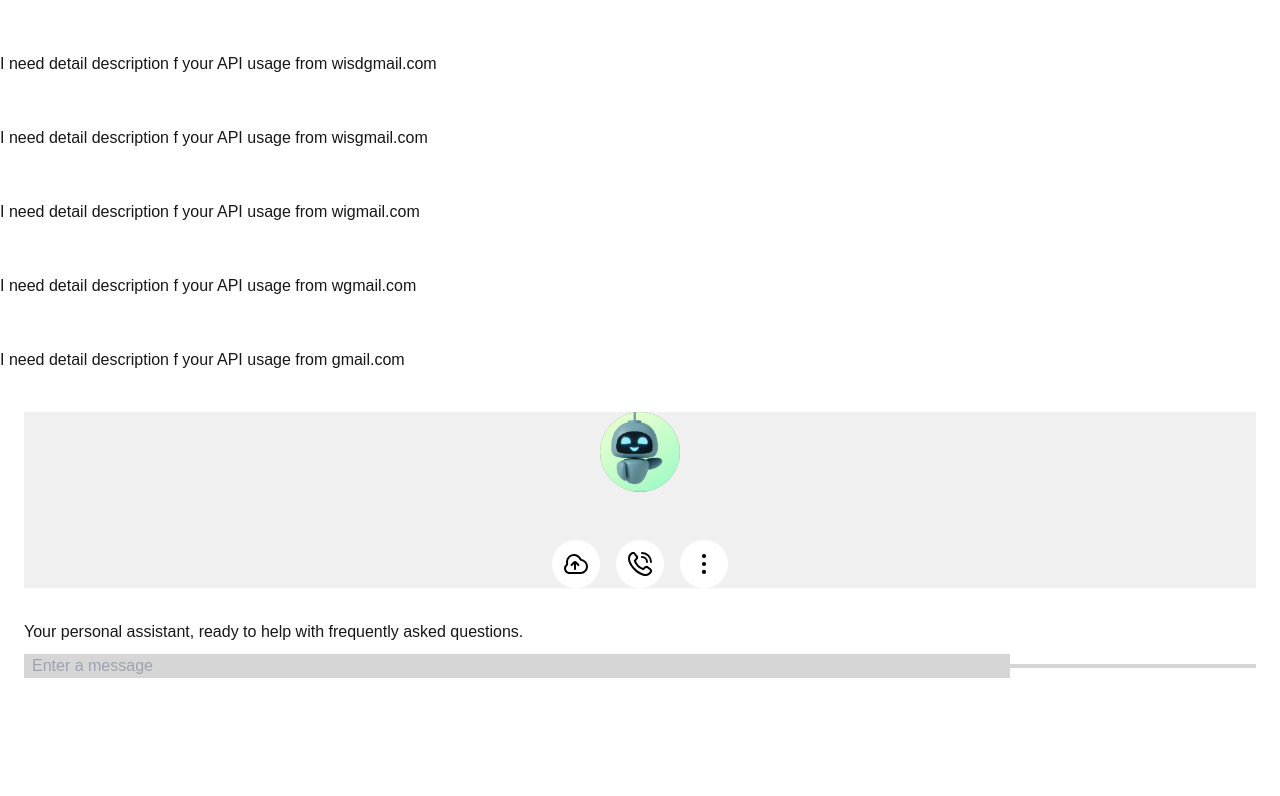
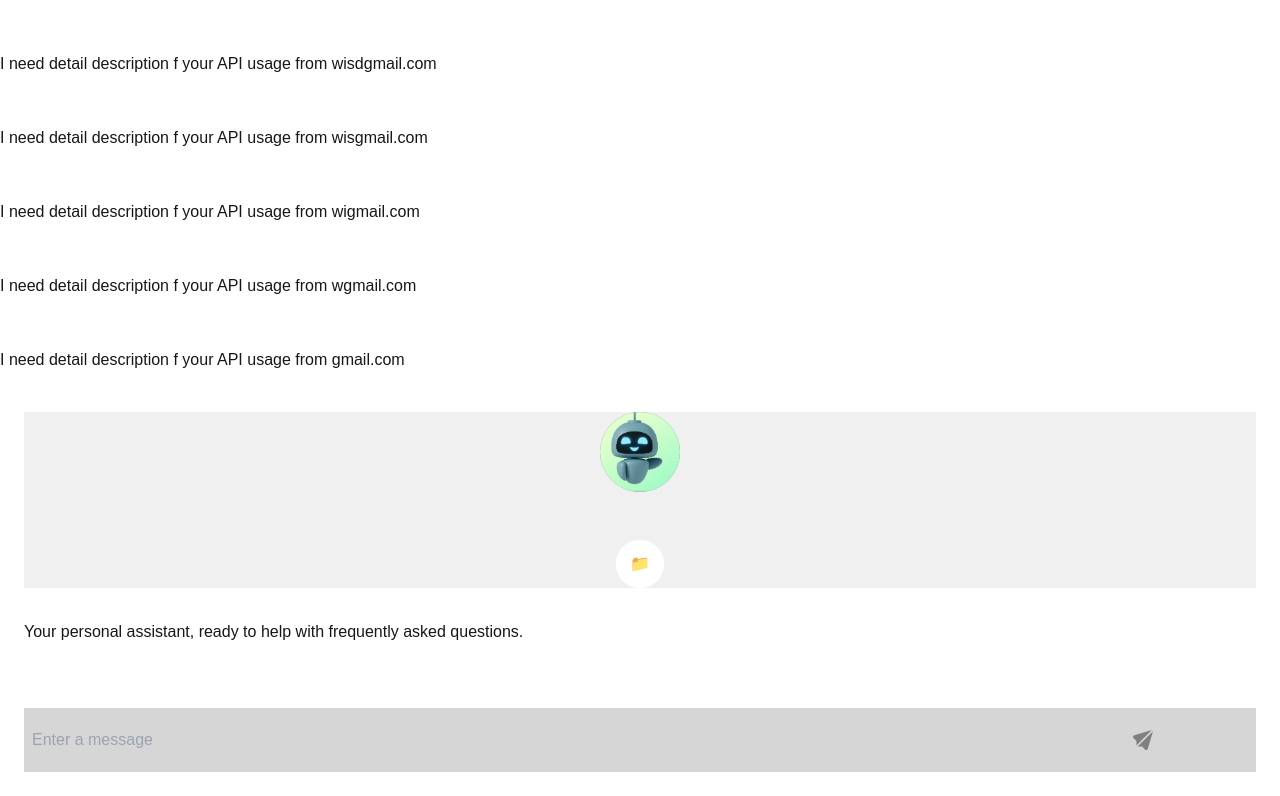
Before and after one commit to wisdom6715/Evana, a Next.js app: page /dashboard/home in a window 1280 px wide. Shown: the part 1540-2336 px from the top of the page. Before the commit the page ends 2232 px from the top, so only its background shows below. Built offline with nearby package versions, Linux system fonts and the light colour scheme.

Commit message:
moving to developement of floating button on other repo

```diff
--- a/src/_components/ChatComponent.tsx
+++ b/src/_components/ChatComponent.tsx
@@ -1,53 +1,157 @@
 'use client'
-import React from 'react'
+import React, { useState, useRef, useEffect } from 'react'
 import styles from '@/_components/styles/chatStyle.module.css'
 import Image from 'next/image'
 import ChatbotIMage from '@/app/assets/images/chatbot.jpeg'
+import useCustomerServiceAI from '@/services/useCustomerServiceAI'
 
-const chatComponent = () => {
-  return (
-    <>
+const ChatComponent = () => {
+    const {
+        status,
+        qaStatus,
+        messages,
+        emailPromptVisible,
+        currentQuery,
+        handleFileUpload,
+        handleQuerySubmit,
+        handleEmailSubmit,
+        setEmail,
+        setCurrentQuery
+    } = useCustomerServiceAI()
+
+    const [userQuery, setUserQuery] = useState('');
+    const [emailInput, setEmailInput] = useState('');
+    const messagesEndRef = useRef<null | HTMLDivElement>(null);
+    const fileInputRef = useRef<HTMLInputElement>(null);
+
+    const handleFileChange = (e: React.ChangeEvent<HTMLInputElement>) => {
+        const file = e.target.files ? e.target.files[0] : null;
+        if (file) {
+            handleFileUpload(file);
+        }
+    };
+
+    const handleQueryInputChange = (e: React.ChangeEvent<HTMLInputElement>) => {
+        setUserQuery(e.target.value);
+    };
+
+    const handleEmailInputChange = (e: React.ChangeEvent<HTMLInputElement>) => {
+        setEmailInput(e.target.value);
+    };
+
+    const handleFormSubmit = (e: React.FormEvent) => {
+        e.preventDefault();
+        if (userQuery.trim()) {
+            handleQuerySubmit(userQuery);
+            setUserQuery(''); // Clear input after submitting
+        }
+    };
+
+    const handleEmailSubmission = (e: React.FormEvent) => {
+        e.preventDefault();
+        if (emailInput.trim()) {
+            handleEmailSubmit(emailInput);
+            setEmailInput('');
+        }
+    };
+
+    // Scroll to bottom whenever messages change
+    useEffect(() => {
+        messagesEndRef.current?.scrollIntoView({ behavior: "smooth" });
+    }, [messages]);
+
+    return (
         <div className={styles.generalContainer}>
             <div className={styles.botContainer}>
                 <div className={styles.chatbotImageContainer}>
-                    <Image className={styles.chatbotImage} alt='Chatbot icon' src={ChatbotIMage}/>
+                    <Image className={styles.chatbotImage} alt="Chatbot icon" src={ChatbotIMage} />
                 </div>
                 <div className={styles.iconsContainer}>
                     <div className={styles.icon}>
-                        <svg xmlns="http://www.w3.org/2000/svg" id="Layer_1" data-name="Layer 1" viewBox="0 0 24 24" width="24" height="24" fill='black'>
-                            <path d="M17.974,7.146c-.331-.066-.602-.273-.742-.569-1.55-3.271-5.143-5.1-8.734-4.438-3.272,.6-5.837,3.212-6.384,6.501-.162,.971-.15,1.943,.033,2.89,.06,.309-.073,.653-.346,.901-1.145,1.041-1.801,2.524-1.801,4.07,0,3.032,2.467,5.5,5.5,5.5h11c4.136,0,7.5-3.364,7.5-7.5,0-3.565-2.534-6.658-6.026-7.354Zm-1.474,12.854H5.5c-1.93,0-3.5-1.57-3.5-3.5,0-.983,.418-1.928,1.146-2.59,.786-.715,1.155-1.773,.963-2.763-.138-.712-.146-1.445-.024-2.181,.403-2.422,2.365-4.421,4.771-4.862,.385-.07,.768-.104,1.146-.104,2.312,0,4.405,1.289,5.422,3.434,.413,.872,1.2,1.482,2.158,1.673,2.56,.511,4.417,2.779,4.417,5.394,0,3.032-2.468,5.5-5.5,5.5Zm-1.379-7.707c.391,.391,.391,1.023,0,1.414-.195,.195-.451,.293-.707,.293s-.512-.098-.707-.293l-1.707-1.707v5c0,.553-.448,1-1,1s-1-.447-1-1v-5l-1.707,1.707c-.391,.391-1.023,.391-1.414,0s-.391-1.023,0-1.414l2.707-2.707c.386-.386,.893-.58,1.4-.583l.014-.003,.014,.003c.508,.003,1.014,.197,1.4,.583l2.707,2.707Z"/>
-                        </svg>
-                    </div>
-                    <div className={styles.icon}>
-                        <svg xmlns="http://www.w3.org/2000/svg" id="Layer_1" data-name="Layer 1" viewBox="0 0 24 24" width="24" height="24" fill='black'>
-                            <path d="M13,1a1,1,0,0,1,1-1A10.011,10.011,0,0,1,24,10a1,1,0,0,1-2,0,8.009,8.009,0,0,0-8-8A1,1,0,0,1,13,1Zm1,5a4,4,0,0,1,4,4,1,1,0,0,0,2,0,6.006,6.006,0,0,0-6-6,1,1,0,0,0,0,2Zm9.093,10.739a3.1,3.1,0,0,1,0,4.378l-.91,1.049c-8.19,7.841-28.12-12.084-20.4-20.3l1.15-1A3.081,3.081,0,0,1,7.26.906c.031.031,1.884,2.438,1.884,2.438a3.1,3.1,0,0,1-.007,4.282L7.979,9.082a12.781,12.781,0,0,0,6.931,6.945l1.465-1.165a3.1,3.1,0,0,1,4.281-.006S23.062,16.708,23.093,16.739Zm-1.376,1.454s-2.393-1.841-2.424-1.872a1.1,1.1,0,0,0-1.549,0c-.027.028-2.044,1.635-2.044,1.635a1,1,0,0,1-.979.152A15.009,15.009,0,0,1,5.9,9.3a1,1,0,0,1,.145-1S7.652,6.282,7.679,6.256a1.1,1.1,0,0,0,0-1.549c-.031-.03-1.872-2.425-1.872-2.425a1.1,1.1,0,0,0-1.51.039l-1.15,1C-2.495,10.105,14.776,26.418,20.721,20.8l.911-1.05A1.121,1.121,0,0,0,21.717,18.193Z"/>
-                        </svg>
-                    </div>
-                    <div className={styles.icon}>
-                    <svg xmlns="http://www.w3.org/2000/svg" version="1.1" id="Capa_1" viewBox="0 0 512 512" width="20" height="20">
-                        <g>
-                            <circle cx="256" cy="53.333" r="53.333" />
-                            <circle cx="256" cy="256" r="53.333" />
-                            <circle cx="256" cy="458.667" r="53.333" />
-                        </g>
-                    </svg>
+                        <input
+                            ref={fileInputRef}
+                            type="file"
+                            id="fileInput"
+                            accept=".csv,.pdf,.txt"
+                            style={{ display: 'none' }}
+                            onChange={handleFileChange}
+                        />
+                        <div
+                            className={styles.icon}
+                            onClick={() => fileInputRef.current?.click()}
+                        >
+                            📁
+                        </div>
                     </div>
                 </div>
             </div>
 
-            <div className={styles.chatContainer}>
-                <p className='text-center'>Your personal assistant, ready to help with frequently asked questions.</p>
-                <div className={styles.inputContainer}>
-                    <input type="text"  placeholder='Enter a message' className={styles.input}/>
-                    <div>
-                        <div></div>
-                        <div></div>
+            <div className='mb-3'>
+                <p className="text-center">Your personal assistant, ready to help with frequently asked questions.</p>
+            </div>
+
+            <div className={styles.messagesContainer}>
+                {messages.map((message, index) => (
+                    <div
+                        key={index}
+                        className={`
+                            ${styles.messageItem}
+                            ${message.type === 'user' ? styles.userMessage : styles.aiMessage}
+                        `}
+                    >
+                        {message.text}
                     </div>
+                ))}
+                <div ref={messagesEndRef} />
+            </div>
+
+            {/* Email Prompt */}
+            {emailPromptVisible && (
+                <div className={styles.emailPrompt}>
+                    <p>Our AI needs more context to answer your question. Please provide your email for our Customer to get back to you:</p>
+                    <form onSubmit={handleEmailSubmission} className={styles.queryFormContainer}>
+                        <input
+                            className='h-9 bg-white border border-gray-300 w-[80%]'
+                            type="email"
+                            value={emailInput}
+                            onChange={handleEmailInputChange}
+                            placeholder="Enter your email"
+                            required
+                        />
+                        <svg type="submit" xmlns="http://www.w3.org/2000/svg" id="Layer_1" data-name="Layer 1" viewBox="0 0 24 24" width="20" height="20" fill='grey'>
+                            <path d="M5.521,19.9h5.322l3.519,3.515a2.035,2.035,0,0,0,1.443.6,2.1,2.1,0,0,0,.523-.067,2.026,2.026,0,0,0,1.454-1.414L23.989,1.425Z"/><path d="M4.087,18.5,22.572.012,1.478,6.233a2.048,2.048,0,0,0-.886,3.42l3.495,3.492Z"/>
+                        </svg>
+                    </form>
                 </div>
+            )}
+
+
+
+            <div className={styles.mainInputContainer}>
+                <form className={styles.inputContainer} onSubmit={handleFormSubmit}>
+                    <input
+                        type="text"
+                        value={userQuery}
+                        onChange={handleQueryInputChange}
+                        placeholder="Enter a message"
+                        className={styles.input}
+                    />
+                    <div className={styles.sendButtonContainer}>
+                        <svg className={styles.sendButton} type="submit" xmlns="http://www.w3.org/2000/svg" id="Layer_1" data-name="Layer 1" viewBox="0 0 24 24" width="20" height="20" fill='grey'>
+                            <path d="M5.521,19.9h5.322l3.519,3.515a2.035,2.035,0,0,0,1.443.6,2.1,2.1,0,0,0,.523-.067,2.026,2.026,0,0,0,1.454-1.414L23.989,1.425Z"/><path d="M4.087,18.5,22.572.012,1.478,6.233a2.048,2.048,0,0,0-.886,3.42l3.495,3.492Z"/>
+                        </svg>
+                    </div>
+                </form>
             </div>
         </div>
-    </>
-  )
+    )
 }
 
-export default chatComponent
+export default ChatComponent;
+
+
+// <div className={styles.chatContainer}>
+// {/* Status Messages */}
+// {/* {status && <div className={`${styles.message} ${styles.botMessage}`}>{status}</div>} */}
+// {qaStatus && <div className={`${styles.message} ${styles.userMessage}`}>{qaStatus}</div>}
+// </div>
--- a/src/_components/styles/chatStyle.module.css
+++ b/src/_components/styles/chatStyle.module.css
@@ -22,6 +22,36 @@
     background-color: rgb(255, 255, 255);
     display: flex;
 }
+.chatContainer {
+    display: flex;
+    flex-direction: column;
+    gap: 10px; /* Space between messages */
+    margin: 20px 0;
+    width: 100%; /* Full width of the container */
+}
+
+.message {
+    max-width: 70%; /* Restrict the width of messages */
+    padding: 10px 15px;
+    border-radius: 15px;
+    font-size: 16px;
+    line-height: 1.5;
+}
+
+.botMessage {
+    align-self: flex-start; /* Align to the left */
+    background-color: #f1f1f1; /* Light gray background */
+    color: #333; /* Text color */
+    border: 1px solid #ddd;
+}
+
+.userMessage {
+    align-self: flex-end; /* Align to the right */
+    background-color: #007bff; /* Blue background */
+    color: #fff; /* White text */
+    border: 1px solid #0056b3;
+}
+
 .chatbotImageContainer{
     width: 5rem;
     height: 5rem;
@@ -52,6 +82,27 @@
 .chatContainer{
     display: grid;
     grid-template-rows: 92% 8%;
+    background-color: white !important;
+    overflow-y: scroll;
+}
+.mainInputContainer{
+    display: flex;
+    flex-direction: row;
+    background-color: blue;
+    height: 4rem;
+}
+.queryFormContainer{
+    width: 100%;
+    display: flex;
+    flex-direction: row;
+    align-items: center;
+    gap:1rem;
+}
+.messagesContainer{
+    height: 70%;
+    overflow-y: scroll;
+    background-color: white;
+
 }
 .inputContainer{
     display: flex;
@@ -62,7 +113,7 @@
     background-color: rgb(214, 214, 214);
 }
 .input{
-    width: 80%;
+    width: 90%;
     background-color: rgb(214, 214, 214);
     padding-left: .5rem;
 }
--- /dev/null
+++ b/src/services/useCustomerServiceAI.tsx
@@ -0,0 +1,130 @@
+'use client'
+
+import { useState } from 'react';
+
+// Define a Message type for better type safety
+interface Message {
+  type: 'user' | 'ai';
+  text: string;
+}
+
+const useCustomerServiceAI = () => {
+  const [status, setStatus] = useState('');
+  const [qaStatus, setQaStatus] = useState('');
+  const [messages, setMessages] = useState<Message[]>([]);
+  const [emailPromptVisible, setEmailPromptVisible] = useState(false);
+  const [currentQuery, setCurrentQuery] = useState('');
+  const [email, setEmail] = useState('');
+
+  const handleFileUpload = async (file: File) => {
+    if (!file) {
+      setStatus('Please select a file');
+      return;
+    }
+
+    const formData = new FormData();
+    formData.append('file', file);
+
+    try {
+      const response = await fetch('http://127.0.0.1:5000/api/upload', {
+        method: 'POST',
+        body: formData
+      });
+
+      const result = await response.json();
+
+      if (!response.ok) {
+        throw new Error(result.message || 'Upload failed');
+      }
+
+      setStatus(`Success: ${result.message}`);
+    } catch (error: any) {
+      setStatus(`Error: ${error.message}`);
+    }
+  };
+
+  const handleQuerySubmit = async (query: string) => {
+    if (!query) {
+      setQaStatus('Please enter a question');
+      return;
+    }
+
+    // Add user message to messages
+    setMessages(prevMessages => [...prevMessages, { type: 'user', text: query }]);
+    setCurrentQuery(query);
+
+    await processQuery(query);
+  };
+
+  const handleEmailSubmit = async (submittedEmail: string) => {
+    if (!submittedEmail) {
+      setQaStatus('Please enter a valid email');
+      return;
+    }
+
+    await processQuery(currentQuery, submittedEmail);
+  };
+
+  const processQuery = async (query: string, submittedEmail: string | null = null) => {
+    try {
+      const requestBody = submittedEmail
+        ? { query, email: submittedEmail }
+        : { query };
+
+      const response = await fetch('http://127.0.0.1:5000/api/ask', {
+        method: 'POST',
+        headers: {
+          'Content-Type': 'application/json'
+        },
+        body: JSON.stringify(requestBody)
+      });
+
+      const result = await response.json();
+
+      // Handle email required scenario
+      if (response.status === 400 && result.status === 'email_required') {
+        setQaStatus(result.message);
+        setEmailPromptVisible(true);
+        return;
+      }
+
+      // Reset email prompt
+      setEmailPromptVisible(false);
+      setEmail('');
+
+      // Successful response
+      setQaStatus('Question processed successfully');
+
+      // Add AI response to messages
+      setMessages(prevMessages => [...prevMessages, {
+        type: 'ai',
+        text: result.answer || result.message
+      }]);
+
+    } catch (error: any) {
+      setQaStatus(`Error: ${error.message}`);
+
+      // Add error message to messages
+      setMessages(prevMessages => [...prevMessages, {
+        type: 'ai',
+        text: `Error: ${error.message}`
+      }]);
+    }
+  };
+
+  return {
+    status,
+    qaStatus,
+    messages,
+    emailPromptVisible,
+    currentQuery,
+    email,
+    handleFileUpload,
+    handleQuerySubmit,
+    handleEmailSubmit,
+    setEmail,
+    setCurrentQuery
+  };
+};
+
+export default useCustomerServiceAI;
```
